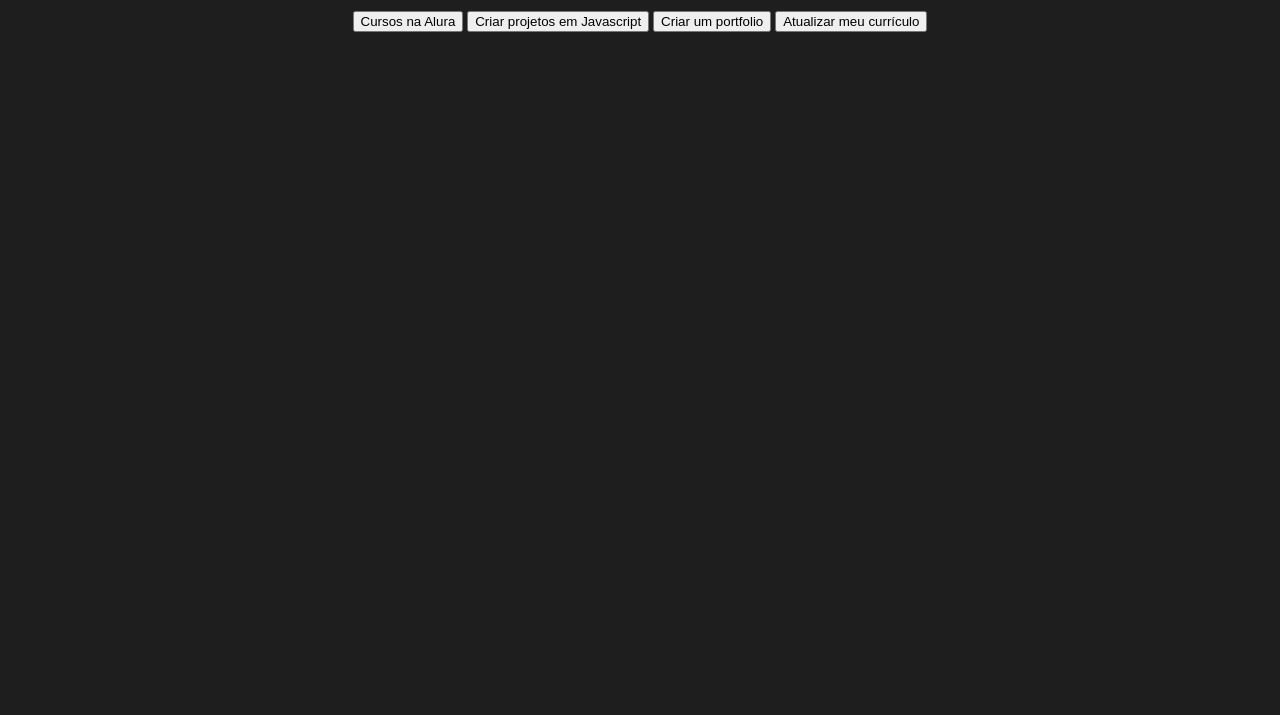
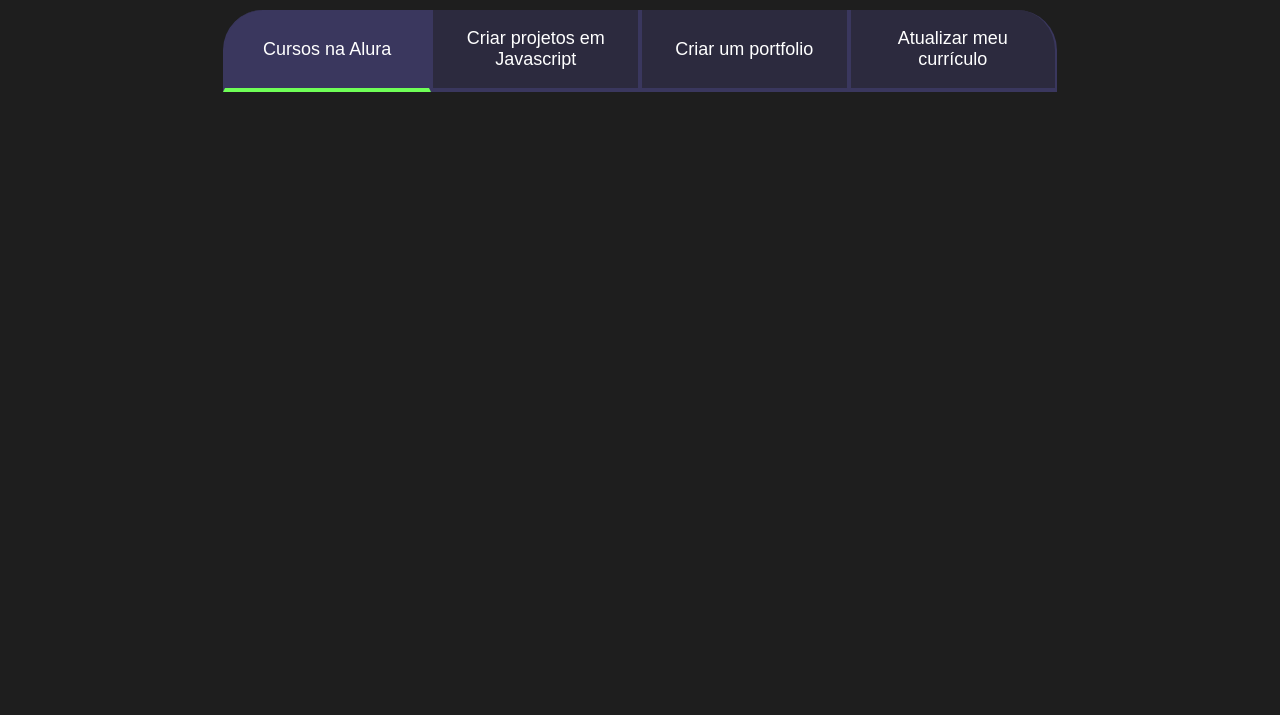
Before and after one commit to anatoniatto0/meus-objetivos-, a plain HTML site: page index.html in a window 1280 px wide. Shown: the part 85-800 px from the top of the page. Drawn offline with Linux system fonts and the light colour scheme.

Commit message:
Add files via upload

```diff
--- a/index.html
+++ b/index.html
@@ -9,16 +9,12 @@
 
 
 
-
-
-
-
 </head>
 <body>
 
     <section class="conteudo-principal">
 <div class="botoes">
-        <button class="botao">Cursos na Alura</button>
+        <button class="botao ativo">Cursos na Alura</button>
         <button class="botao">Criar projetos em Javascript</button>
         <button class="botao">Criar um portfolio</button>
         <button class="botao">Atualizar meu currículo</button>
@@ -30,7 +26,7 @@
 
 </section>
 
-
+<script src="main.js"></script>
 
 
 
--- /dev/null
+++ b/main.js
@@ -0,0 +1,2 @@
+const botoes = document.querySelectorAll(".botao");
+console.log(botoes)
--- a/style.css
+++ b/style.css
@@ -31,3 +31,45 @@ body {
 .titulo-principal span {
     color: var(--verde);
 }
+
+.botao {
+    font-family: "Crakra Petch", sans-serif;
+    background-color: var(--botao-inativo);
+    color: var(--branco);
+    display: flex;
+    justify-content: center;
+    padding: 1em;
+    font-size: 18px;
+    align-items: center;
+    width: 100%;
+    border-bottom: 4px solid var(--botao-ativo);
+    border-left: 2px solid var(--botao-ativo);
+    border-right: 2px solid var(--botao-ativo);
+    border-top: none;
+}
+
+.botao:first-child{
+    border-radius: 40px 40px 0 0;
+}
+
+
+
+@media screen and (min-width: 768px) {
+    .botoes {
+        display: flex;
+    }
+
+    .botao:first-child {
+        border-radius: 40px 0 0 0;
+    }
+
+    .botao:last-child {
+        border-radius: 0 40px 0 0;
+    }
+}
+
+
+.ativo{
+    background-color: var(--botao-ativo);
+    border-bottom: 4px solid var(--verde);
+}
```
